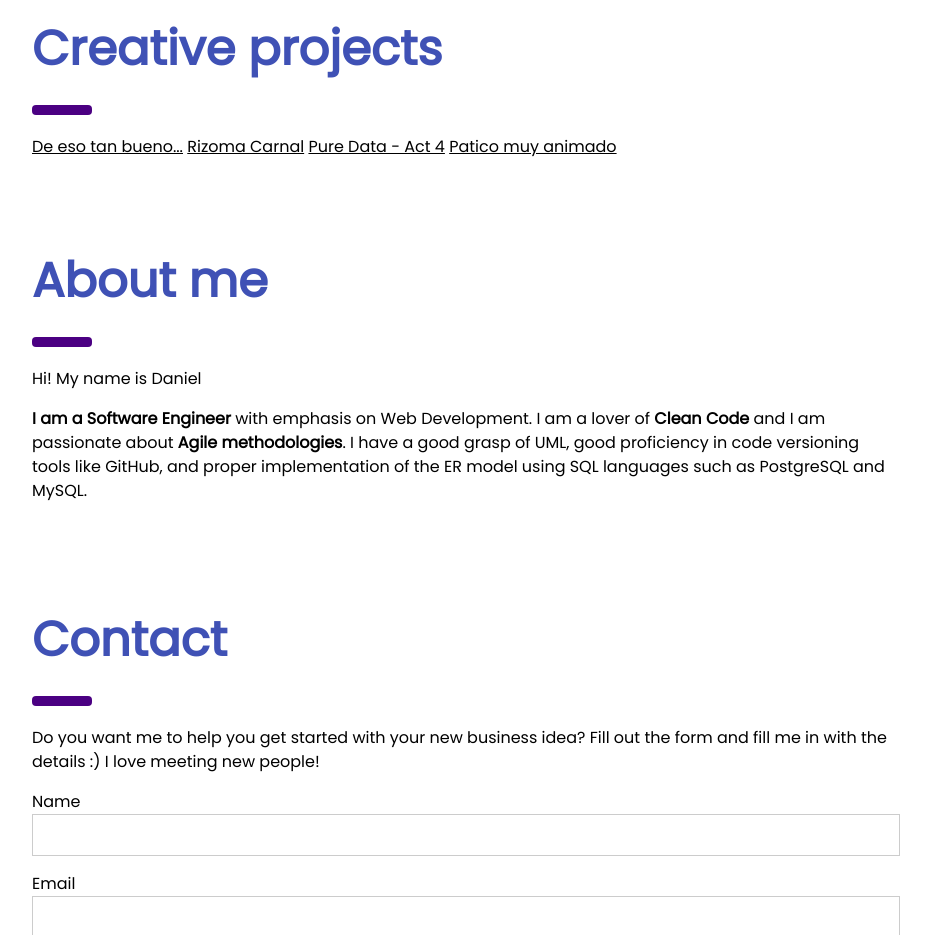
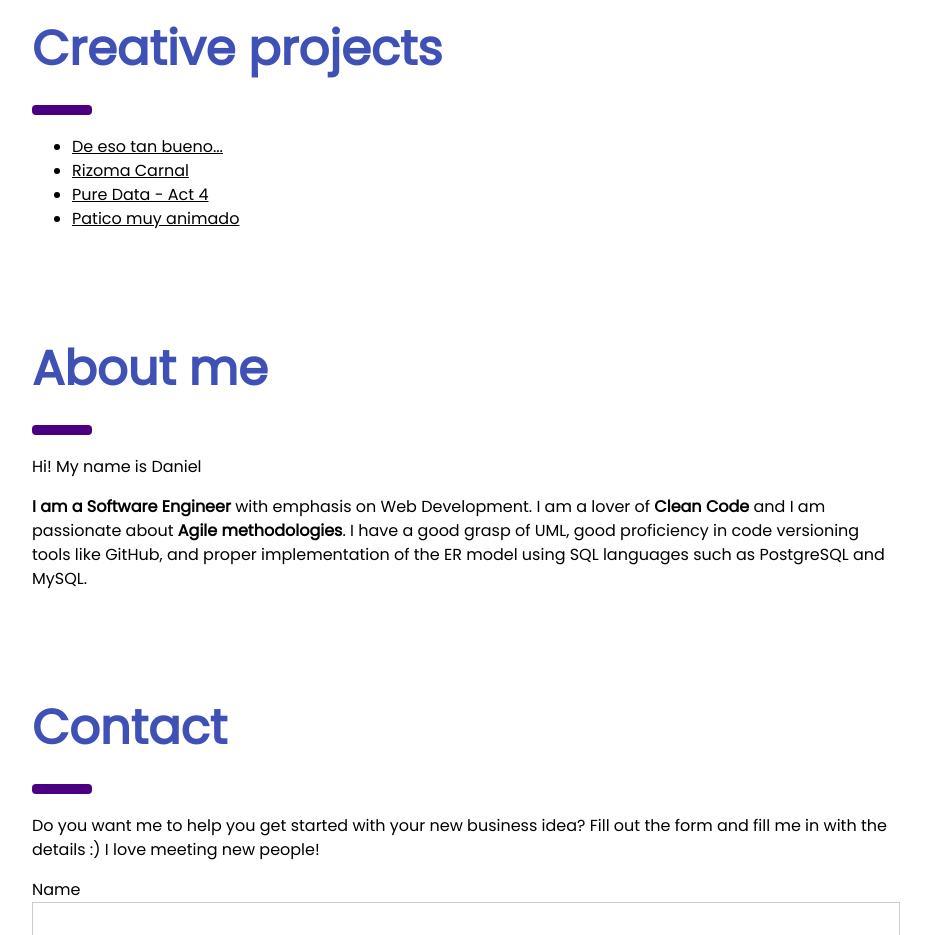
Before and after one commit to Daniel-Loaiza/Portfolio, a plain HTML site: page index.html in a window 1280 px wide. Shown: the part 1219-2154 px from the top of the page, without its empty margins (324-1255 px from the left). Drawn offline with nearby package versions, Linux system fonts and the light colour scheme.

Commit message:
Updated index.html
Updated landing page with an unordered list for the youtube video links

```diff
--- a/index.html
+++ b/index.html
@@ -76,10 +76,12 @@ body {font-size:16px;}
   <div class="w3-container" id="services" style="margin-top:75px">
     <h1 class="w3-xxxlarge w3-text-indigo"><b>Creative projects</b></h1>
     <hr style="width:50px;border:5px solid indigo" class="w3-round">
-    <a href="https://youtu.be/966xxTv39Jw">De eso tan bueno...</a>
-    <a href="https://youtu.be/hZcds1ysWj4">Rizoma Carnal</a>
-    <a href="https://youtu.be/B53dQEOo5MU">Pure Data - Act 4</a>
-    <a href="https://youtu.be/97VVPX8s6kQ">Patico muy animado</a>
+    <ul>
+      <li><a href="https://youtu.be/966xxTv39Jw">De eso tan bueno...</a></li>
+      <li><a href="https://youtu.be/hZcds1ysWj4">Rizoma Carnal</a></li>
+      <li><a href="https://youtu.be/B53dQEOo5MU">Pure Data - Act 4</a></li>
+      <li><a href="https://youtu.be/97VVPX8s6kQ">Patico muy animado</a></li>
+    </ul>
   </div>
 
   <!-- Services -->
```
